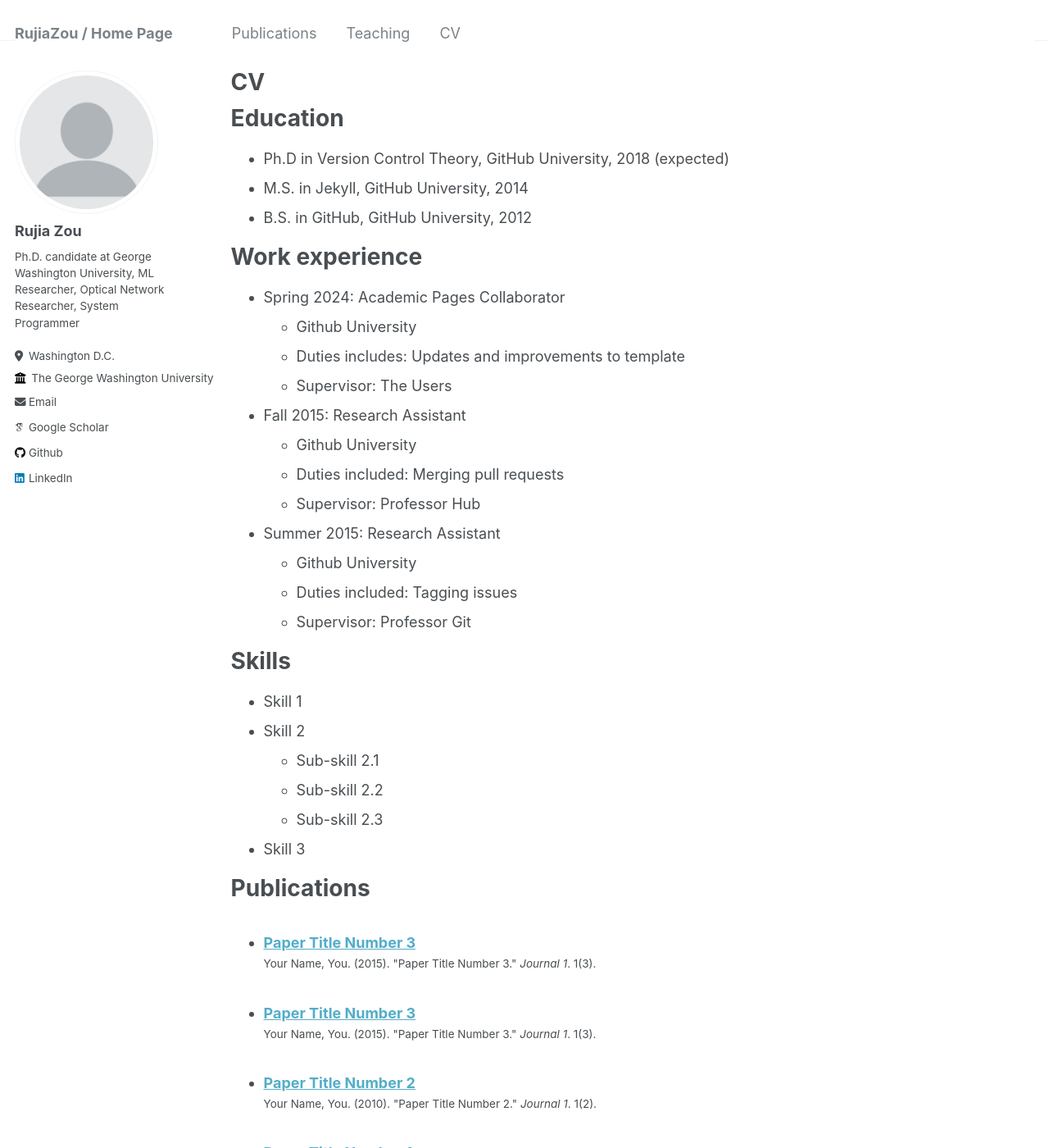
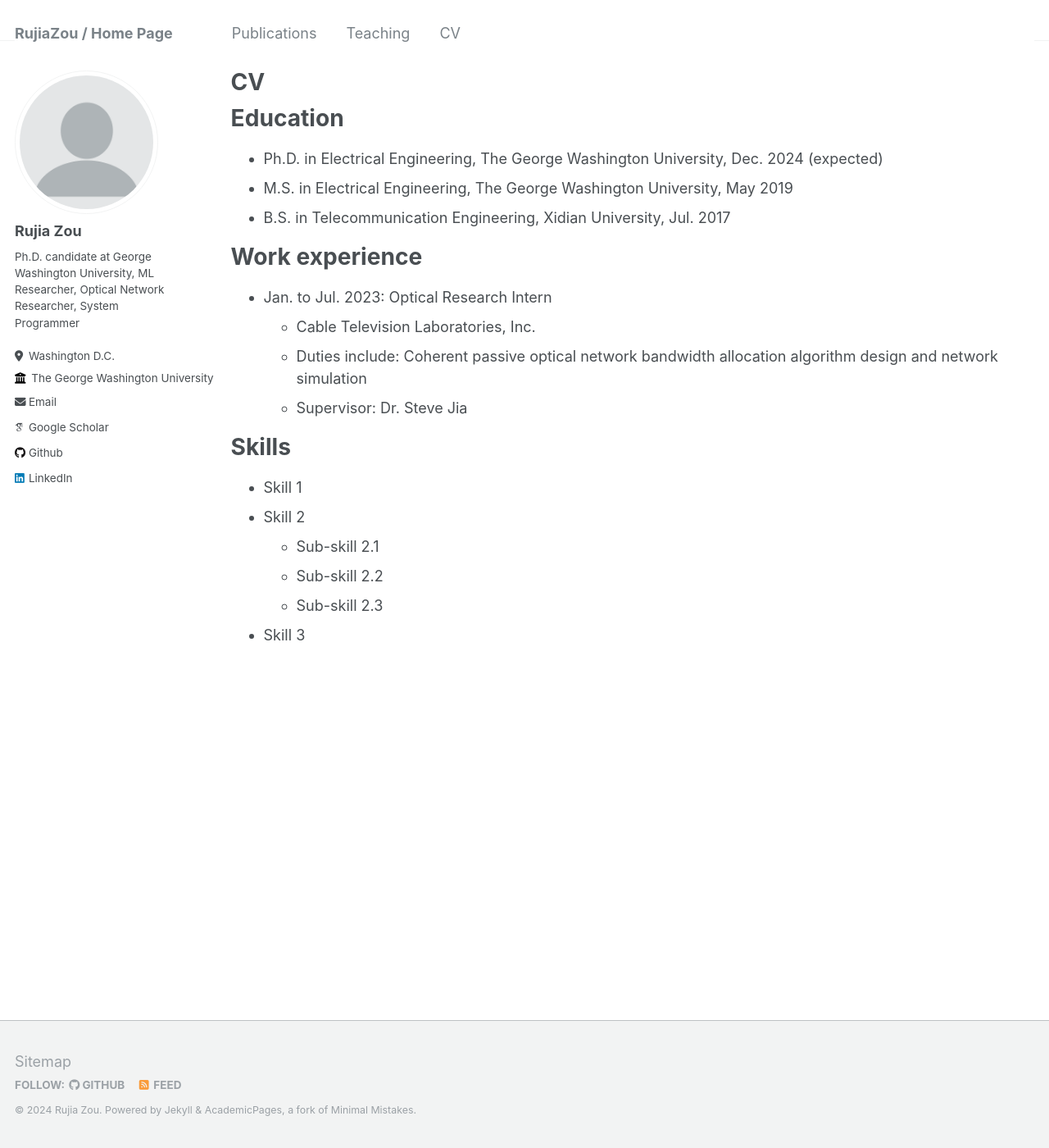
Before and after one commit to RujiaZou/RujiaZou.github.io, a Jekyll site: the page built from _pages/cv.md, in a window 1280 px wide and 1400 px high. Shown: the whole window at 82% size. Built offline with Jekyll 4.4.1, drawn with Linux system fonts in a browser that asks for light colours; some web fonts are replaced; some of the changed text lies outside the part shown.

Commit message:
Update cv.md

```diff
--- a/_pages/cv.md
+++ b/_pages/cv.md
@@ -11,26 +11,16 @@ redirect_from:
 
 Education
 ======
-* Ph.D in Version Control Theory, GitHub University, 2018 (expected)
-* M.S. in Jekyll, GitHub University, 2014
-* B.S. in GitHub, GitHub University, 2012
+* Ph.D. in Electrical Engineering, The George Washington University, Dec. 2024 (expected)
+* M.S. in Electrical Engineering, The George Washington University, May 2019
+* B.S. in Telecommunication Engineering, Xidian University, Jul. 2017
 
 Work experience
 ======
-* Spring 2024: Academic Pages Collaborator
-  * Github University
-  * Duties includes: Updates and improvements to template
-  * Supervisor: The Users
-
-* Fall 2015: Research Assistant
-  * Github University
-  * Duties included: Merging pull requests
-  * Supervisor: Professor Hub
-
-* Summer 2015: Research Assistant
-  * Github University
-  * Duties included: Tagging issues
-  * Supervisor: Professor Git
+* Jan. to Jul. 2023: Optical Research Intern
+  * Cable Television Laboratories, Inc.
+  * Duties include: Coherent passive optical network bandwidth allocation algorithm design and network simulation
+  * Supervisor: Dr. Steve Jia
 
 Skills
 ======
@@ -40,25 +30,3 @@ Skills
   * Sub-skill 2.2
   * Sub-skill 2.3
 * Skill 3
-
-Publications
-======
-  <ul>{% for post in site.publications reversed %}
-    {% include archive-single-cv.html %}
-  {% endfor %}</ul>
-
-Talks
-======
-  <ul>{% for post in site.talks reversed %}
-    {% include archive-single-talk-cv.html  %}
-  {% endfor %}</ul>
-
-Teaching
-======
-  <ul>{% for post in site.teaching reversed %}
-    {% include archive-single-cv.html %}
-  {% endfor %}</ul>
-
-Service and leadership
-======
-* Currently signed in to 43 different slack teams
```
